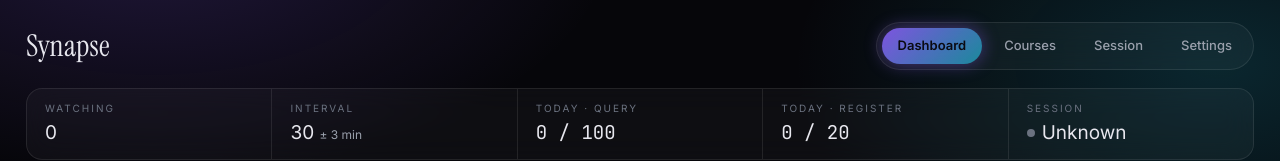
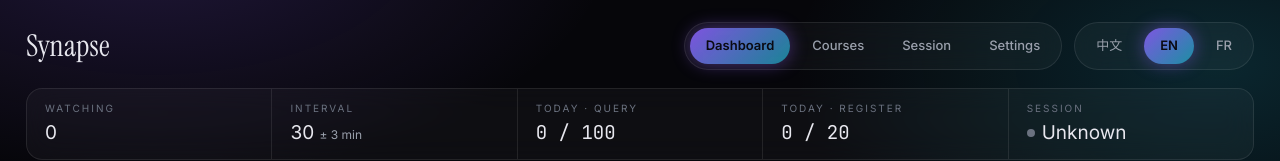
Before and after one commit to DLsnows/McGill-Minerva-Auto-Register, a React (Vite) app in the folder packages/web/: page / in a window 1280 px wide. Shown: the top 161 px of the page. Built offline with nearby package versions, Linux system fonts and the light colour scheme; no server answers.

Commit message:
feat(web): LanguageSwitcher in the top bar

```diff
--- a/packages/web/src/App.tsx
+++ b/packages/web/src/App.tsx
@@ -1,6 +1,7 @@
 import { Outlet, Route, Routes } from 'react-router-dom';
 import { useData } from './lib/DataContext';
 import { NavPills } from './components/NavPills';
+import { LanguageSwitcher } from './components/LanguageSwitcher';
 import { Ticker } from './components/Ticker';
 import Dashboard from './pages/Dashboard';
 import Courses from './pages/Courses';
@@ -17,12 +18,15 @@ function Shell() {
     <div className="app-shell">
       <div
         className="top"
-        style={{ display: 'flex', justifyContent: 'space-between', alignItems: 'center', marginBottom: 18 }}
+        style={{ display: 'flex', justifyContent: 'space-between', alignItems: 'center', marginBottom: 18, gap: 12 }}
       >
         <h1 className="serif" style={{ fontSize: 30, margin: 0 }}>
           Synapse
         </h1>
-        <NavPills />
+        <div style={{ display: 'flex', alignItems: 'center', gap: 12 }}>
+          <NavPills />
+          <LanguageSwitcher />
+        </div>
       </div>
       <Ticker
         watching={(targets.data ?? []).filter((t) => t.status === 'watching').length}
--- /dev/null
+++ b/packages/web/src/components/LanguageSwitcher.tsx
@@ -0,0 +1,27 @@
+import { useTranslation } from 'react-i18next';
+import { setLang, type Lang } from '../i18n';
+
+const OPTIONS: { lng: Lang; label: string }[] = [
+  { lng: 'zh', label: '中文' },
+  { lng: 'en', label: 'EN' },
+  { lng: 'fr', label: 'FR' },
+];
+
+export function LanguageSwitcher() {
+  const { i18n } = useTranslation();
+  const current = i18n.language.slice(0, 2);
+  return (
+    <div className="nav glass" role="group" aria-label="language">
+      {OPTIONS.map((o) => (
+        <button
+          key={o.lng}
+          type="button"
+          className={`pill ${current === o.lng ? 'pill-on' : ''}`}
+          onClick={() => setLang(o.lng)}
+        >
+          {o.label}
+        </button>
+      ))}
+    </div>
+  );
+}
```
Also changed, not shown: 1 other file (tests, documents, lock files or other folders).
